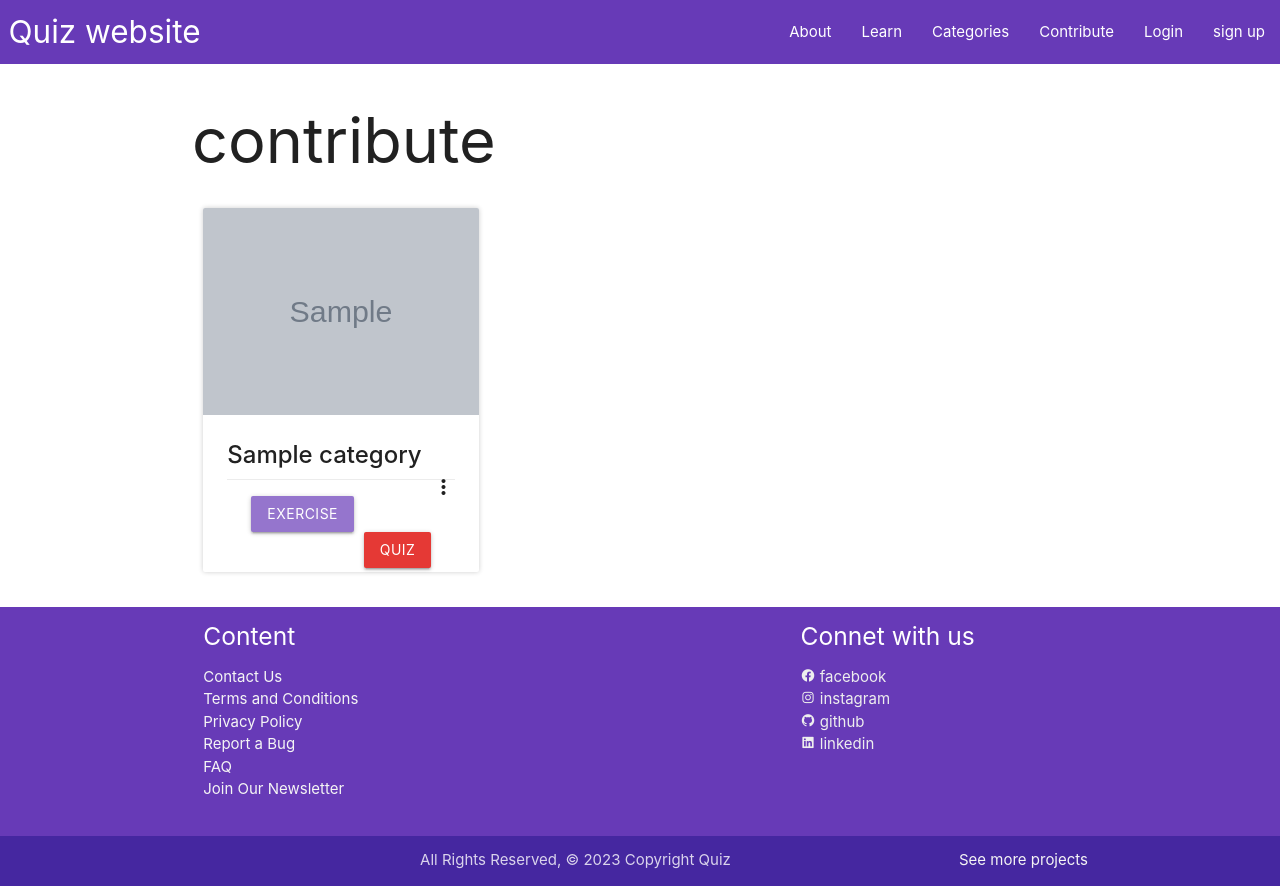
After one commit to hasanmar/Project3, a Django app: page /contribute/ in a window 1280 px wide. The commit adds this page. Run offline with Django 4.2, Linux system fonts and the light colour scheme; tables that the repository leaves empty hold one stand-in row (values such as "Sample post"); grey boxes marked "Sample" are stand-in pictures.

Commit message:
contribute view and html

```diff
--- a/project3/main_app/templates/header.html
+++ b/project3/main_app/templates/header.html
@@ -8,7 +8,7 @@
                 <li><a href="">About</a></li>
                 <li><a href="">Learn</a></li>
                 <li><a href="{% url 'categories' %}">Categories</a></li>
-                <li><a href="">Contribute</a></li>
+                <li><a href="{% url 'contribute' %}">Contribute</a></li>
                 {% if user.is_authenticated %}
                 {% comment %} <li><a href="">Add Exercise</a></li> {% endcomment %}
                 <li><a class="dropdown-trigger" href="#!" data-target="dropdown1"><i class="material-icons">account_circle</i></a>&nbsp;</li>
--- /dev/null
+++ b/project3/main_app/templates/main_app/contribute.html
@@ -0,0 +1,44 @@
+{% extends 'base.html' %}
+
+{% block content %}
+{% load static %}
+
+<section class="container" id="contribute">
+<h1> contribute </h1>
+<div class="row">
+{% for i in object_list %}
+  <div class="col s4 m4 l4 m2 mg">
+    <div class="card z-depth-1">
+
+      <div class="card-image waves-effect waves-block waves-light">
+        <img class="activator" src="{% static i.imagePath %}">
+      </div>
+
+      <div class="card-content">
+        <span class="card-title activator grey-text text-darken-4"><strong>{{i.name}}</strong><i class="material-icons right">more_vert</i></span>
+
+        <div class="card-action">
+          <a href="{% url 'exercise' i.id %}" class="btn waves-effect waves-light deep-purple lighten-2"> Exercise </a>
+          <a href="{% url 'quiz' i.id %}" class="btn waves-effect waves-light red darken-1 right"> Quiz </a>
+        </div>
+
+      </div>
+
+      <div class="card-reveal">
+        <span class="card-title grey-text text-darken-4">{{i.name}}<i class="material-icons right">close</i></span>
+        <p class="card-title flow-text" style="min-height: 82%;">{{i.description}}</p>
+      </div>
+
+    </div>
+  </div>
+
+
+
+{% endfor %}
+</div>
+
+
+
+
+</section>
+{% endblock %}
--- a/project3/main_app/urls.py
+++ b/project3/main_app/urls.py
@@ -9,6 +9,6 @@ urlpatterns = [
     # path('category/<int:pk>', views.CategoryDetail.as_view(), name='categories_detail'),
     path("category/<int:category_id>/quiz", views.take_quiz, name="quiz"),
     path("category/<int:category_id>/exercise", views.take_exercise, name="exercise"),
-
+    path("contribute/",views.ContributeCategoryList.as_view(),name="contribute"),
     path("categories/<int:category_id>/addexercise", views.AddExercise.as_view(), name='add_exercise'),
 ]
--- a/project3/main_app/views.py
+++ b/project3/main_app/views.py
@@ -5,7 +5,7 @@ from django.contrib.auth.views import LoginView
 from django.db.models.functions import Random
 from django.shortcuts import redirect, render
 from django.urls import reverse_lazy
-from django.views.generic import ListView, DetailView, CreateView
+from django.views.generic import ListView, DetailView, CreateView, TemplateView
 
 from .models import Category, Quiz, Exercise, UserCategory, CustomUser
 from .forms import UserCreationForm, AddExerciseForm
@@ -19,8 +19,6 @@ def index(request):
 
 class CategoryList(ListView):
     model = Category
-
-
 
 ################################################
 ##                    Quiz                   ##
@@ -170,3 +168,10 @@ class AddExercise(CreateView):
 
 
 ############################
+
+################################################
+##                 contribute                 ##
+################################################
+class ContributeCategoryList(ListView):
+    model = Category
+    template_name = "main_app/contribute.html"
```
